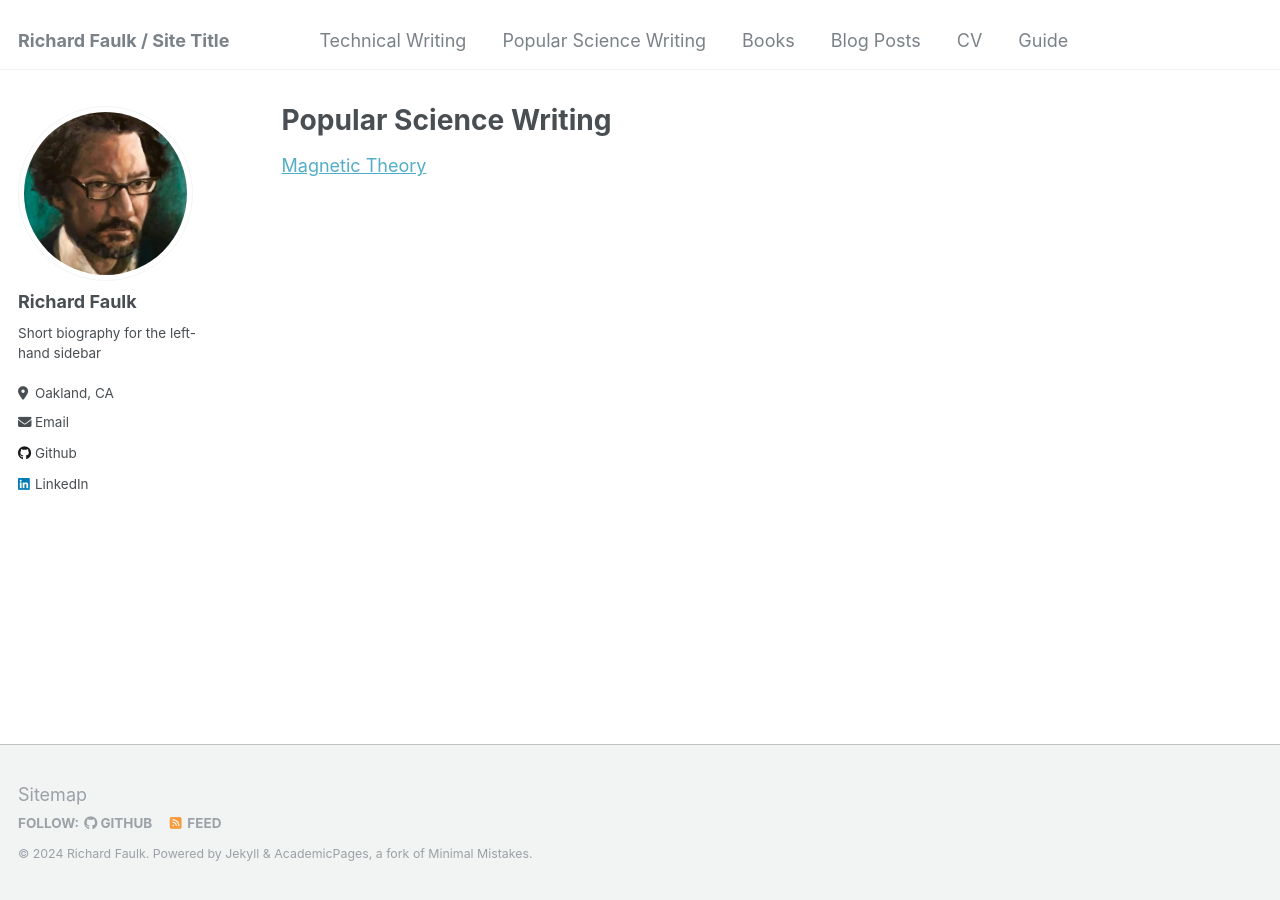
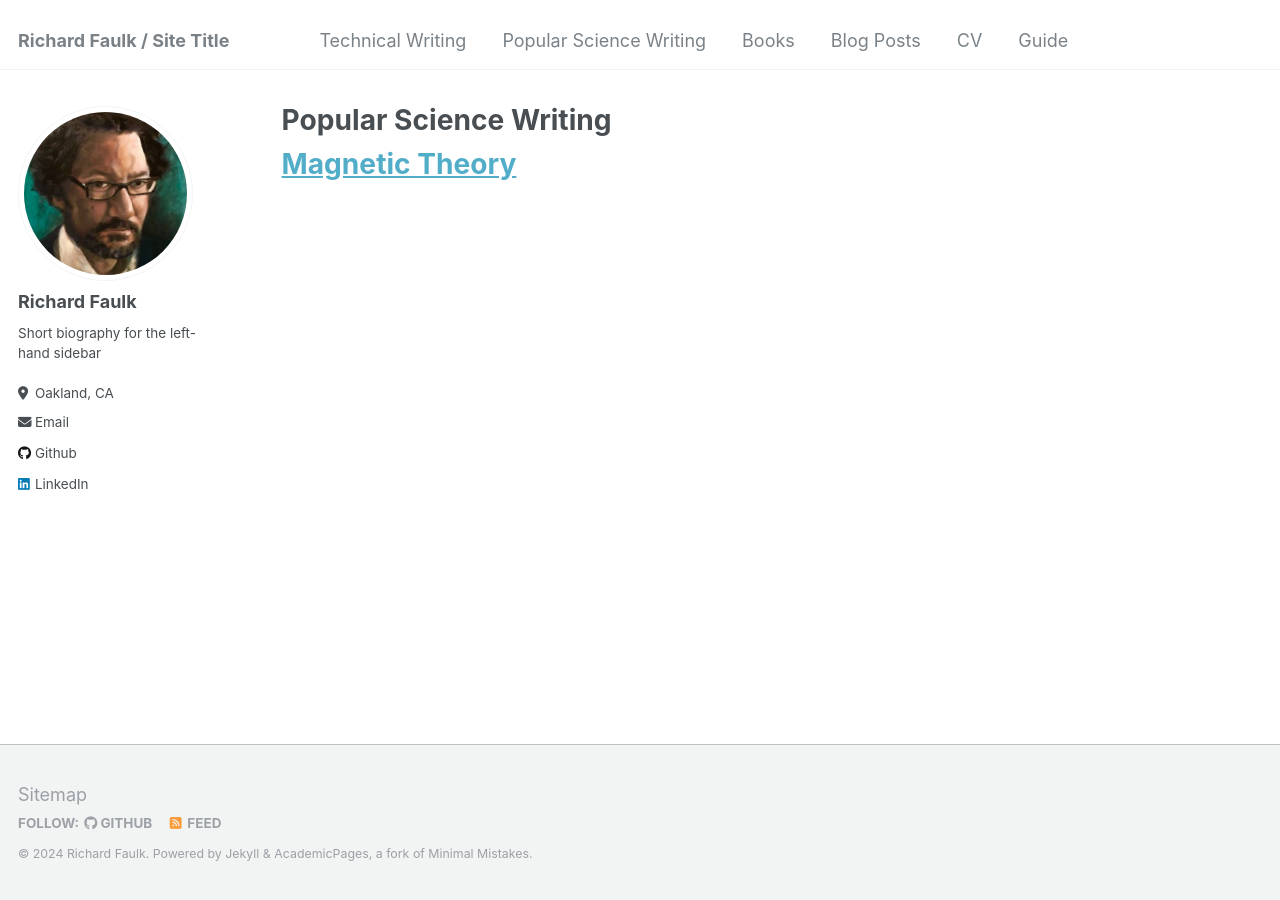
Before and after one commit to RichardKF/richardkf.github.io, a Jekyll site: the page built from _pages/popularSci.md, in a window 1280 px wide. Built offline with Jekyll 4.4.1, drawn with Linux system fonts in a browser that asks for light colours.

```diff
--- a/_pages/popularSci.md
+++ b/_pages/popularSci.md
@@ -4,4 +4,4 @@ title: "Popular Science Writing"
 permalink: /popularSci/
 author_profile: true
 ---
-[Magnetic Theory](_popularSci/faulkMagneticTheory.pdf)
+# [Magnetic Theory](_popularSci/faulkMagneticTheory.pdf)
```
